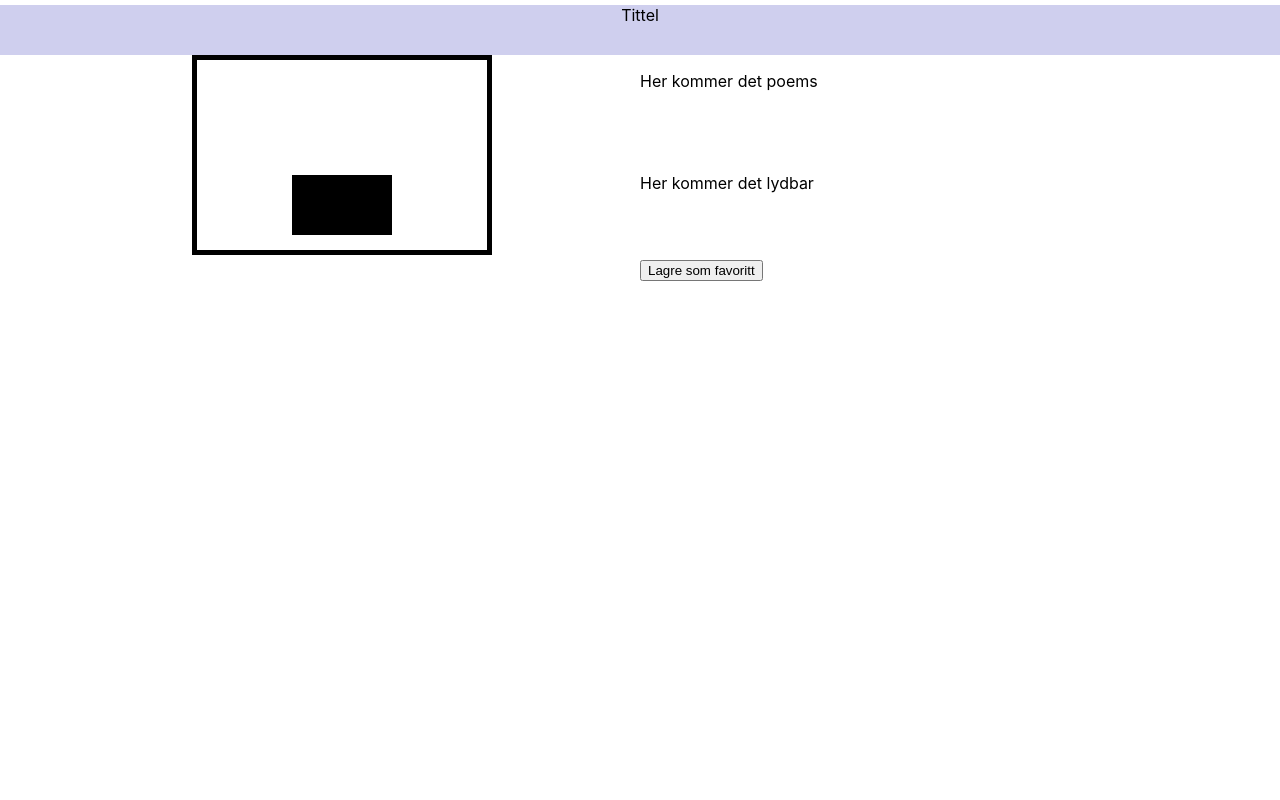
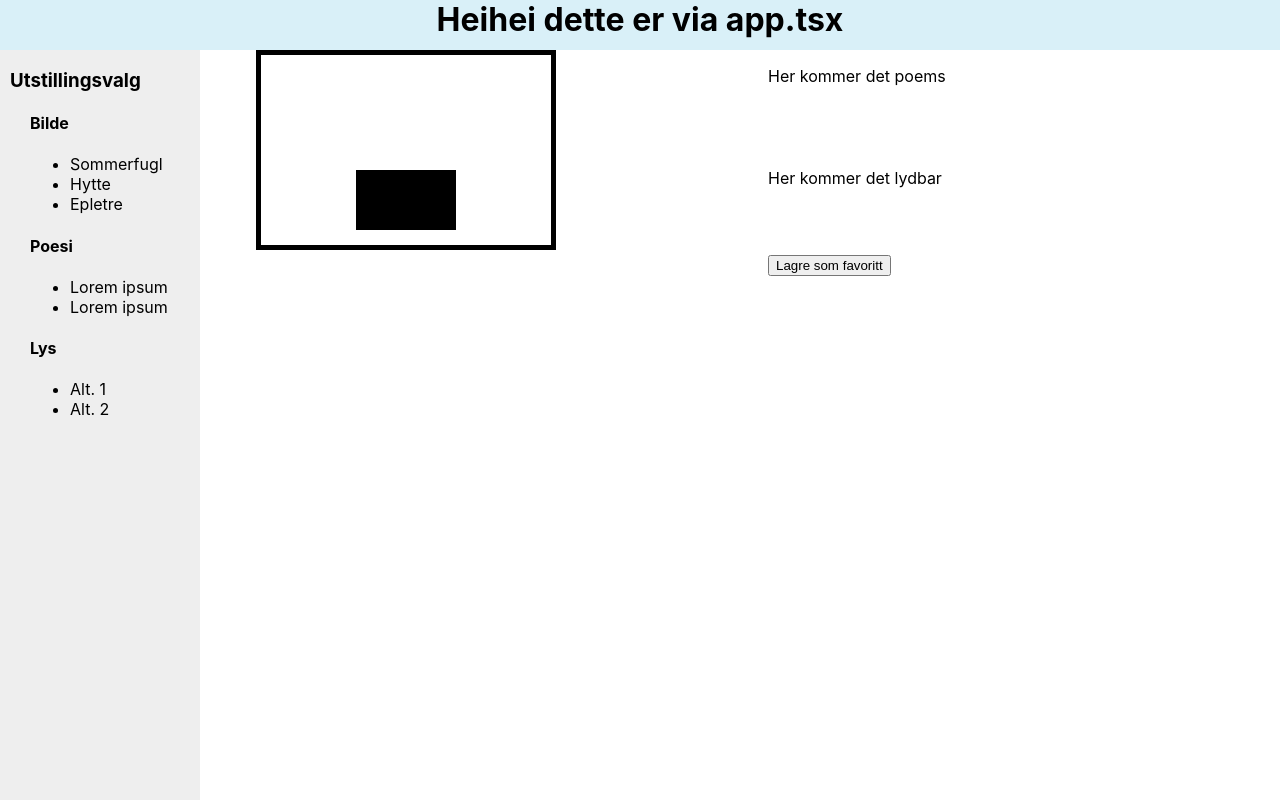
Before and after one commit to SimenSverdrup/Webutvikling-prosjekt2, a React (Create React App) app: page / in a window 1280 px wide. Built offline with nearby package versions, Linux system fonts and the light colour scheme.

Commit message:
Jobbet videremed layout

```diff
--- a/src/App.css
+++ b/src/App.css
@@ -43,44 +43,62 @@ html, body {
   margin: 0%;
 }
 
+#grid_sidebar > h3 {
+  margin-left: 5%;
+}
+
+#grid_sidebar > ul, h4 {
+  margin-left: 15%;
+}
+
 #header {
   width: 100%;
   height: 50px;
-  background-color: rgb(207, 207, 238);
+  background-color: #D9F0F8;
+  text-align: center;
+  margin: 0;
 }
 
 #header > p {
-  text-align: center;
   margin-top: 5px;
 }
 
 /* Grid */
 #grid_container {
   display: grid;
-  grid-template-columns: 50% 50%;
-  width: 70%;
-  margin-left: 15%;
-  margin-right: 15%;
+  grid-template-columns: 20% 40% 30% 10%;
+  width: 100%;
 }
 
 #grid_svg {
-  grid-column-start: 1;
-  grid-column-end: 2;
+  grid-column-start: 2;
+  grid-column-end: 3;
   grid-row-start: 1;
   grid-row-end: 3;
 }
 
 #grid_poem {
-  grid-column-start: 2;
-  grid-column-end: 3;
+  grid-column-start: 3;
+  grid-column-end: 4;
 }
 
 #grid_sound {
-  grid-column-start: 2;
-  grid-column-end: 3;
+  grid-column-start: 3;
+  grid-column-end: 4;
 }
 
 #grid_faviourite {
-  grid-column-start: 2;
-  grid-column-end: 3;
+  grid-column-start: 3;
+  grid-column-end: 4;
 }
+
+#grid_sidebar {
+  grid-column-start: 1;
+  grid-column-end: 2;
+  grid-row-start: 1;
+  grid-row-end: 3;
+  height: 100%;
+  width: 200px;
+  background-color: #EEEEEE;
+  position: fixed;
+}
--- a/src/App.tsx
+++ b/src/App.tsx
@@ -1,47 +1,15 @@
 import React from 'react';
 import logo from './logo.svg';
+import Title from './components/Title';
+import GridContainer from './components/GridContainer';
 import './App.css';
 import Poetry from './Poetry'
 
 function App() {
   return (
     <div className="App">
-      <header className="App-header">
-
-      </header>
-
-      <div id="header">
-        <p>Tittel</p>
-      </div>
-
-      <div id="grid_container">
-
-        <div id="grid_svg">
-        <svg width="300" height="200" background-color="white">
-          <rect id="house" width="100" height="60" x="100" y="120" />
-          <rect width="5" height="200" x="0" y="0" />
-          <rect width="5" height="200" x="295" y="0" />
-          <rect width="300" height="5" x="0" y="195" />
-          <rect width="300" height="5" x="0" y="0" />
-        </svg>
-        </div>
-
-        <div id="grid_poem">
-          <p>Her kommer det poems</p>
-        </div>
-
-        <div id="grid_sound">
-          <p>Her kommer det lydbar</p>
-        </div>
-
-        <div id="grid_faviourite">
-          <button>Lagre som favoritt</button>
-        </div>
-
-      </div>
-
-
-
+      <Title>Heihei dette er via app.tsx</Title>
+      <GridContainer />
     </div>
   );
 }
--- /dev/null
+++ b/src/components/GridContainer.tsx
@@ -0,0 +1,20 @@
+import React from 'react';
+import GridSvg from './GridSvg';
+import GridPoem from './GridPoem';
+import GridSound from './GridSound';
+import GridFaviourite from './GridFaviourite';
+import GridSidebar from './GridSidebar';
+
+export default function GridContainer() {
+    return (
+
+    <div id="grid_container">
+
+        <GridSvg />
+        <GridPoem />
+        <GridSound />
+        <GridFaviourite />
+        <GridSidebar />
+
+    </div>)
+}
--- /dev/null
+++ b/src/components/GridFaviourite.tsx
@@ -0,0 +1,9 @@
+import React from 'react';
+
+export default function GridFaviourite() {
+    return (
+        <div id="grid_faviourite">
+            <button>Lagre som favoritt</button>
+        </div>
+    )
+}
--- /dev/null
+++ b/src/components/GridPoem.tsx
@@ -0,0 +1,9 @@
+import React from 'react';
+
+export default function GridPoem() {
+    return (
+        <div id="grid_poem">
+            <p>Her kommer det poems</p>
+        </div>
+    )
+}
--- /dev/null
+++ b/src/components/GridSidebar.tsx
@@ -0,0 +1,35 @@
+import React from 'react';
+
+export default function GridSidebar() {
+    // han sa jeg skulle ha fuksjon inni funksjon (altså at det som er kommentert her
+    // er inni en ny funksjon som endrer ting, altså js.delen)
+
+    //state
+
+    //funksjoner som endrer state
+
+
+    //ting som vises
+
+    return (
+        <div id="grid_sidebar">
+            <h3>Utstillingsvalg</h3>
+            <h4>Bilde</h4>
+            <ul>
+                <li>Sommerfugl</li>
+                <li>Hytte</li>
+                <li>Epletre</li>
+            </ul>
+            <h4>Poesi</h4>
+            <ul>
+                <li>Lorem ipsum</li>
+                <li>Lorem ipsum</li>
+            </ul>
+            <h4>Lys</h4>
+            <ul>
+                <li>Alt. 1</li>
+                <li>Alt. 2</li>
+            </ul>
+        </div>
+    )
+}
--- /dev/null
+++ b/src/components/GridSound.tsx
@@ -0,0 +1,9 @@
+import React from 'react';
+
+export default function GridSound() {
+    return (
+        <div id="grid_sound">
+            <p>Her kommer det lydbar</p>
+        </div>
+    )
+}
--- /dev/null
+++ b/src/components/GridSvg.tsx
@@ -0,0 +1,15 @@
+import React from 'react';
+
+export default function GridSvg() {
+    return (
+        <div id="grid_svg">
+            <svg width="300" height="200" background-color="white">
+                <rect id="house" width="100" height="60" x="100" y="120" />
+                <rect width="5" height="200" x="0" y="0" />
+                <rect width="5" height="200" x="295" y="0" />
+                <rect width="300" height="5" x="0" y="195" />
+                <rect width="300" height="5" x="0" y="0" />
+            </svg>
+        </div>
+    )
+}
--- /dev/null
+++ b/src/components/Title.tsx
@@ -0,0 +1,11 @@
+import React from 'react';
+
+interface TitleProps {
+    children: React.ReactNode;
+}
+
+export default function Title(props: TitleProps){
+    return (
+        <h1 id="header" className="header">{props.children}</h1>
+    )
+}
```
